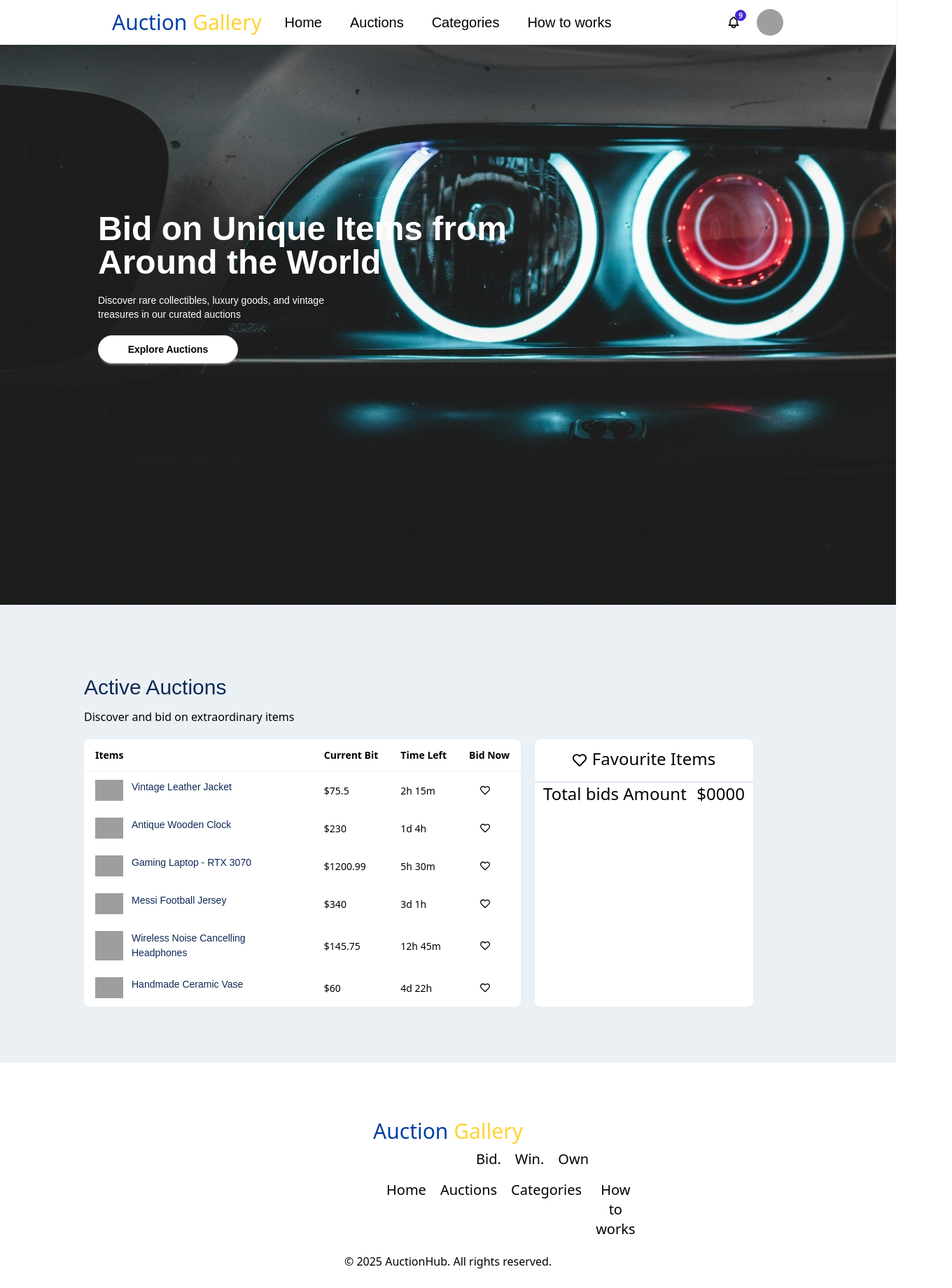
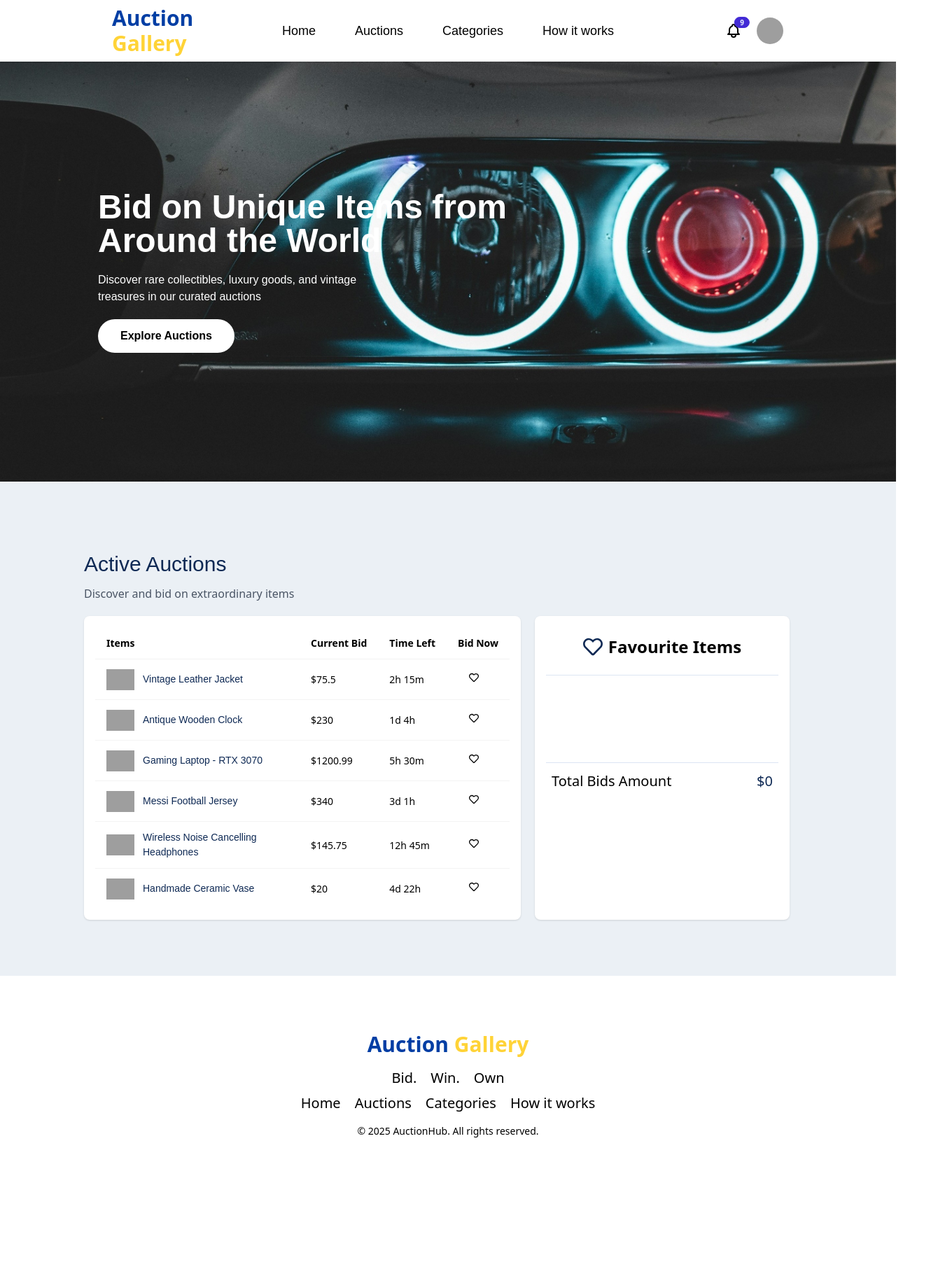
Before and after one commit to jeshankhan26/AuctionGallery, a React (Vite) app: page / in a window 1280 px wide. Shown: the top 1840 px of the page at 70% size, 1360 px wide, since content can reach past the window. After the commit the page ends 1706 px from the top, so only its background shows below. Built offline with nearby package versions, Linux system fonts and the light colour scheme; grey boxes are pictures that could not be loaded.

Commit message:
Third Commit

```diff
--- a/package.json
+++ b/package.json
@@ -14,6 +14,7 @@
     "react": "^19.0.0",
     "react-dom": "^19.0.0",
     "react-icons": "^5.5.0",
+    "react-toastify": "^11.0.5",
     "tailwindcss": "^4.1.3"
   },
   "devDependencies": {
--- a/public/blog.json
+++ b/public/blog.json
@@ -48,7 +48,7 @@
       "id": 6,
       "title": "Handmade Ceramic Vase",
       "description": "Beautifully crafted handmade ceramic vase with a floral design.",
-      "currentBidPrice": 60.00,
+      "currentBidPrice": 20,
       "timeLeft": "4d 22h",
       "bidsCount": 5,
       "image": "https://i.ibb.co.com/fzr0Zbt3/download-6.jpg"
--- a/src/App.css
+++ b/src/App.css
@@ -11,7 +11,3 @@
   .poppins {
     font-family: "Poppins", sans-serif;
   }
-
-  .background-image{
-
-  }
--- a/src/Components/Blogs.jsx
+++ b/src/Components/Blogs.jsx
@@ -1,8 +1,9 @@
 import React, { useEffect, useState } from 'react';
+import { ToastContainer } from 'react-toastify';
 
 import Blog from './blog';
 
-const Blogs = () => {
+const Blogs = ({handleBookmark}) => {
 
     const [blogs,setBlogs]=useState([])
 
@@ -17,24 +18,27 @@ const Blogs = () => {
     return (
         <>
 <div className="overflow-x-auto">
-            <table className="table ">
+  <table className="table">
     {/* head */}
     <thead className='text-black'>
-                <tr>
-
+      <tr className='border-b border-[#DCE5F3] '>
         <th>Items</th>
-                  <th>Current Bit</th>
+        <th>Current Bid</th>
         <th>Time Left</th>
         <th>Bid Now</th>
       </tr>
     </thead>
+    <tbody>
       {
-                blogs.map((blog)=><Blog blog={blog}/>)
+        blogs.map((blog, index) => (
+          <Blog handleBookmark={handleBookmark} key={blog.id || index} blog={blog} />
+        ))
+      }
+    </tbody>
+  </table>
+  <ToastContainer />
+</div>
 
-              }
-
-            </table>
-          </div>
         </>
     );
 };
--- a/src/Components/Content.jsx
+++ b/src/Components/Content.jsx
@@ -1,40 +1,110 @@
-import React from 'react';
+import React, { useState } from 'react';
 import { FaRegHeart } from "react-icons/fa";
+import { IoClose } from "react-icons/io5";
+
 import Blogs from './Blogs';
 
 const Content = () => {
+  const [Bookmark, setBookmark] = useState([]);
+
+    const [Bit, setBit] = useState([0]);
+
+  const handleBookmark = (blog) => {
+    // Prevent duplicates
+    const exists = Bookmark.find((item) => item.id === blog.id);
+    if (!exists) {
+      setBookmark([...Bookmark, blog]);
+      const newCount = parseFloat(Bit) + blog.currentBidPrice;
+
+      setBit(newCount);
+
+    }
+  };
+  console.log(Bit)
+
+  const handleRemoveBookmark = (id) => {
+    const removedItem = Bookmark.find((item) => item.id === id);
+    const updatedBookmarks = Bookmark.filter((item) => item.id !== id);
+    setBookmark(updatedBookmarks);
+
+    if (removedItem) {
+      const newCount = parseFloat(Bit) - parseFloat(removedItem.currentBidPrice);
+      setBit(newCount);
+    }
+  };
+
+
+
+
   return (
     <>
-       <div className=' bg-[#EBF0F5] px-30 py-20'>
+      <div className='bg-[#EBF0F5] px-10 md:px-30 py-20'>
+        {/* Section Title */}
         <div className='grid gap-3 py-5'>
-      <h1 className='text-3xl text-[#0E2954] sora font-medium'>Active Auctions</h1>
-      <p>Discover and bid on extraordinary items</p>
+          <h1 className='text-3xl text-[#0E2954] font-medium sora'>Active Auctions</h1>
+          <p className='text-gray-600'>Discover and bid on extraordinary items</p>
         </div>
-       <div className='flex gap-5 '>
-        {/* Left */}
-        <div className='w-[60%] bg-white rounded-lg'>
- <Blogs/>
+
+        {/* Main Content */}
+        <div className='flex flex-col lg:flex-row gap-5'>
+          {/* Left Section */}
+          <div className='lg:w-[60%] w-full bg-white rounded-lg p-4 shadow'>
+            <Blogs  handleBookmark={handleBookmark} />
           </div>
-        {/* Right */}
-        <div className='w-[30%] bg-white rounded-lg'>
-           <div className='flex justify-center gap-2 py-3'>
-           <FaRegHeart className='h-9 w-5'/>
-           <h1 className='text-2xl'>Favourite Items</h1>
+
+          {/* Right Section */}
+          <div className='lg:w-[35%] w-full bg-white rounded-lg p-4 shadow'>
+            {/* Favourite Header */}
+            <div className='flex items-center justify-center gap-2 py-3'>
+              <FaRegHeart className='h-7 w-7 text-[#0E2954]' />
+              <h1 className='text-2xl font-semibold'>Favourite Items</h1>
             </div>
-           <hr className='text-[#DCE5F3]'/>
 
+            <hr className='border-[#DCE5F3] my-3' />
+
+            {/* Favourites List */}
+            <div className='min-h-[100px]'>
+              {
+                Bookmark.map((maked) => (
+                  <div key={maked.id} className="grid gap-7">
+                    <div className="border-b border-[#DCE5F3] pl-3">
+                      <div className="flex justify-between items-center py-3">
+
+                        {/* Left Side */}
+                        <div className="flex items-center gap-5">
                           <div>
+                            <img src={maked.image} className="w-10 h-10 object-cover" alt="item" />
+                          </div>
+                          <div>
+                            <h2 className="sora text-[#0E2954] text-sm font-semibold">{maked.title}</h2>
+                            <div className="flex gap-5 text-sm text-gray-600">
+                              <h1>${maked.currentBidPrice}</h1>
+                              <h1>{maked.timeLeft}</h1>
+                            </div>
+                          </div>
+                        </div>
 
+                        {/* Close Button */}
+                        <button onClick={() => handleRemoveBookmark(maked.id)}>
+                          <IoClose className="w-5 h-5 text-gray-500 hover:text-red-500 transition" />
+                        </button>
                       </div>
-           <hr className='text-[#DCE5F3]'/>
-           <div className='flex justify-between px-3 text-2xl'>
-            <h1>Total bids Amount</h1>
-            <h1>$0000</h1>
+                    </div>
+                  </div>
+                ))
+              }
+            </div>
+
+            <hr className='border-[#DCE5F3] my-3' />
+
+            {/* Total Bids Section */}
+            <div className='flex justify-between text-xl px-2'>
+              <h1 className='font-medium'>Total Bids Amount</h1>
+              <h1 className='text-[#0E2954]'>${Bit}</h1>
             </div>
           </div>
         </div>
       </div>
-
     </>
   );
 };
--- a/src/Components/Footer.jsx
+++ b/src/Components/Footer.jsx
@@ -3,30 +3,35 @@ import React from 'react';
 const Footer = () => {
     return (
         <>
-            <div className='bg-white text-center items-center text-black py-20'>
+ <div className='bg-white text-center text-black py-20'>
   <div>
-            <a className="text-3xl text-[#003EA4]">Auction <span className='text-[#FFD337]'>Gallery</span> </a>
+    <h2 className="text-3xl text-[#003EA4] font-semibold">
+      Auction <span className='text-[#FFD337]'>Gallery</span>
+    </h2>
   </div>
-            <div className=''>
-            <ul className="flex gap-5 px-170 py-2 text-xl">
-      <li><a>Bid.</a></li>
-      <li><a>Win.</a></li>
-      <li><a>Own</a></li>
+
+  <div className='mt-4'>
+    <ul className="flex justify-center gap-5 text-xl">
+      <li><a href="#">Bid.</a></li>
+      <li><a href="#">Win.</a></li>
+      <li><a href="#">Own</a></li>
     </ul>
   </div>
-            <div className=''>
-            <ul className="flex gap-5 px-138 pt-2 pb-5 text-xl">
-      <li><a>Home</a></li>
-      <li><a>Auctions</a></li>
 
-      <li><a>Categories</a></li>
-      <li><a>How to works</a></li>
+  <div className='mt-2'>
+    <ul className="flex justify-center gap-5 text-xl">
+      <li><a href="#">Home</a></li>
+      <li><a href="#">Auctions</a></li>
+      <li><a href="#">Categories</a></li>
+      <li><a href="#">How it works</a></li>
     </ul>
   </div>
-            <div>
-            <a className="">© 2025 AuctionHub. All rights reserved. </a>
+
+  <div className='mt-4'>
+    <p className="text-sm">© 2025 AuctionHub. All rights reserved.</p>
   </div>
 </div>
+
         </>
     );
 };
--- a/src/Components/blog.jsx
+++ b/src/Components/blog.jsx
@@ -1,27 +1,35 @@
-import React from "react";
+import React from 'react';
 import { FaRegHeart } from "react-icons/fa";
+import { toast } from 'react-toastify';
 
-const blog = ({ blog }) => {
-  console.log(blog);
+const Blog = ({ blog, handleBookmark }) => {
+  const notify = () => toast(`Add ${blog.title} Successfully`, {
+    autoClose: 3000,
+    closeButton: true,
+    hideProgressBar: false,
+    pauseOnHover: true,
+    draggable: true,
+  });
+
   return (
-    <>
-      <tbody>
     <tr className="border-b border-[#DCE5F3]">
       <td>
-            <div className="flex gap-3">
-              <img src={blog.image} className="w-10" />
+        <div className="flex gap-3 items-center">
+          <img src={blog.image} className="w-10" alt="item" />
           <h2 className="sora text-[#0E2954]">{blog.title}</h2>
         </div>
       </td>
       <td>${blog.currentBidPrice}</td>
       <td>{blog.timeLeft}</td>
       <td className="pl-8">
+        <button onClick={() => { handleBookmark(blog); notify();  }}>
           <FaRegHeart className="h-7 " />
+
+        </button>
+
       </td>
     </tr>
-      </tbody>
-    </>
   );
 };
 
-export default blog;
+export default Blog;
--- a/src/Components/hero.jsx
+++ b/src/Components/hero.jsx
@@ -2,14 +2,22 @@ import React from 'react';
 const hero = () => {
     return (
         <>
-            <div className='bg-[url(../../public/assets/Banner-min.jpg)] bg-no-repeat bg-cover h-200 '>
-                <div className='grid gap-5'>
-                <h1 className='sora text-5xl pt-[239px] pl-[140px] font-semibold text-white'>Bid on Unique Items from <br /> Around the World</h1>
-                <h1 className='sora text-sm font-medium pl-[140px] text-white'>Discover rare collectibles, luxury goods, and vintage <br /> treasures in our curated auctions</h1>
-                <button className="btn bg-white text-black rounded-3xl ml-[140px] w-50 sora text-5 px-8 py-4">Explore Auctions</button>
-                </div>
+          <div
+  className="bg-[url('/assets/Banner-min.jpg')] bg-no-repeat bg-cover h-[600px] flex items-center"
+>
+  <div className="grid gap-5 max-w-4xl pl-10 md:pl-[140px]">
+    <h1 className="sora text-4xl md:text-5xl font-semibold text-white">
+      Bid on Unique Items from <br /> Around the World
+    </h1>
+    <h2 className="sora text-sm md:text-base font-medium text-white">
+      Discover rare collectibles, luxury goods, and vintage <br /> treasures in our curated auctions
+    </h2>
+    <button className="bg-white text-black rounded-3xl sora text-base font-semibold px-8 py-3 w-fit">
+      Explore Auctions
+    </button>
+  </div>
+</div>
 
-            </div>
         </>
     );
 };
--- a/src/Components/navbar.jsx
+++ b/src/Components/navbar.jsx
@@ -5,48 +5,63 @@ import React from 'react';
 const navbar = () => {
     return (
         <>
-            <div className="navbar bg-white text-black shadow-sm px-40">
+<div className="navbar bg-white text-black shadow-sm px-6 md:px-40">
+  {/* Navbar Start (Logo & Mobile Menu) */}
   <div className="navbar-start">
     <div className="dropdown">
       <div tabIndex={0} role="button" className="btn btn-ghost lg:hidden">
-        <svg xmlns="http://www.w3.org/2000/svg" className="h-5 w-5" fill="none" viewBox="0 0 24 24" stroke="currentColor"> <path strokeLinecap="round" strokeLinejoin="round" strokeWidth="2" d="M4 6h16M4 12h8m-8 6h16" /> </svg>
+        <svg xmlns="http://www.w3.org/2000/svg" className="h-5 w-5" fill="none" viewBox="0 0 24 24" stroke="currentColor">
+          <path strokeLinecap="round" strokeLinejoin="round" strokeWidth="2" d="M4 6h16M4 12h8m-8 6h16" />
+        </svg>
       </div>
       <ul
         tabIndex={0}
-        className="menu menu-sm dropdown-content bg-base-100 rounded-box z-1 mt-3 w-52 p-2 shadow gap-5">
-        <li><a>Item 1</a></li>
-        <li><a>Item 3</a></li>
-        <li><a>Item 3</a></li>
+        className="menu menu-sm dropdown-content mt-3 z-[1] p-2 shadow bg-base-100 rounded-box w-52">
+        <li><a>Home</a></li>
+        <li><a>Auctions</a></li>
+        <li><a>Categories</a></li>
+        <li><a>How it works</a></li>
       </ul>
     </div>
-    <a className="text-3xl text-[#003EA4]">Auction <span className='text-[#FFD337]'>Gallery</span> </a>
+    <a className="text-2xl md:text-3xl text-[#003EA4] font-bold">
+      Auction <span className="text-[#FFD337]">Gallery</span>
+    </a>
   </div>
-  <div className="navbar-center grid grid-flow-col ">
-    <ul className="grid grid-flow-col px-1 gap-10 text-xl poppins">
+
+  {/* Navbar Center (Menu for Desktop) */}
+  <div className="navbar-center hidden lg:flex">
+    <ul className="menu menu-horizontal px-1 gap-8 text-lg font-medium poppins">
       <li><a>Home</a></li>
       <li><a>Auctions</a></li>
-
       <li><a>Categories</a></li>
-      <li><a>How to works</a></li>
+      <li><a>How it works</a></li>
     </ul>
   </div>
-  <div className="navbar-end dropdown dropdown-end gap-3">
-  <button className="btn btn-ghost btn-circle">
+
+  {/* Navbar End (Notifications & Avatar) */}
+  <div className="navbar-end gap-3">
+    <button className="btn btn-ghost btn-circle">
       <div className="indicator">
-        <svg xmlns="http://www.w3.org/2000/svg" className="h-5 w-5" fill="none" viewBox="0 0 24 24" stroke="currentColor"> <path strokeLinecap="round" strokeLinejoin="round" strokeWidth="2" d="M15 17h5l-1.405-1.405A2.032 2.032 0 0118 14.158V11a6.002 6.002 0 00-4-5.659V5a2 2 0 10-4 0v.341C7.67 6.165 6 8.388 6 11v3.159c0 .538-.214 1.055-.595 1.436L4 17h5m6 0v1a3 3 0 11-6 0v-1m6 0H9" /> </svg>
-        <span className="badge badge-primary badge-xs indicator-item w-4">9</span>
+        <svg xmlns="http://www.w3.org/2000/svg" className="h-6 w-6" fill="none" viewBox="0 0 24 24" stroke="currentColor">
+          <path strokeLinecap="round" strokeLinejoin="round" strokeWidth="2" d="M15 17h5l-1.405-1.405A2.032 2.032 0 0118 14.158V11a6.002 6.002 0 00-4-5.659V5a2 2 0 10-4 0v.341C7.67 6.165 6 8.388 6 11v3.159c0 .538-.214 1.055-.595 1.436L4 17h5m6 0v1a3 3 0 11-6 0v-1m6 0H9" />
+        </svg>
+        <span className="badge badge-primary badge-xs indicator-item">9</span>
       </div>
     </button>
+
+    {/* Avatar with Dropdown */}
+    <div className="dropdown dropdown-end">
       <div tabIndex={0} role="button" className="btn btn-ghost btn-circle avatar">
         <div className="w-10 rounded-full">
           <img
-            alt="Tailwind CSS Navbar component"
-            src="https://i.ibb.co.com/PZB1tm6H/6305507424051774711.jpg" />
+            alt="User Avatar"
+            src="https://i.ibb.co/PZB1tm6H/6305507424051774711.jpg"
+          />
         </div>
       </div>
       <ul
         tabIndex={0}
-        className="menu menu-sm dropdown-content bg-base-100 rounded-box z-1 mt-3 w-52 p-2 shadow">
+        className="menu menu-sm dropdown-content mt-3 z-[1] p-2 shadow bg-base-100 rounded-box w-52">
         <li>
           <a className="justify-between">
             Profile
@@ -57,7 +72,9 @@ const navbar = () => {
         <li><a>Logout</a></li>
       </ul>
     </div>
+  </div>
 </div>
+
         </>
     );
 };
```
Also changed, not shown: public/assets/AuctionGallery-min.png (deleted), 1 other file (tests, documents, lock files or other folders). Lines whose indentation alone changed are shown as unchanged.
